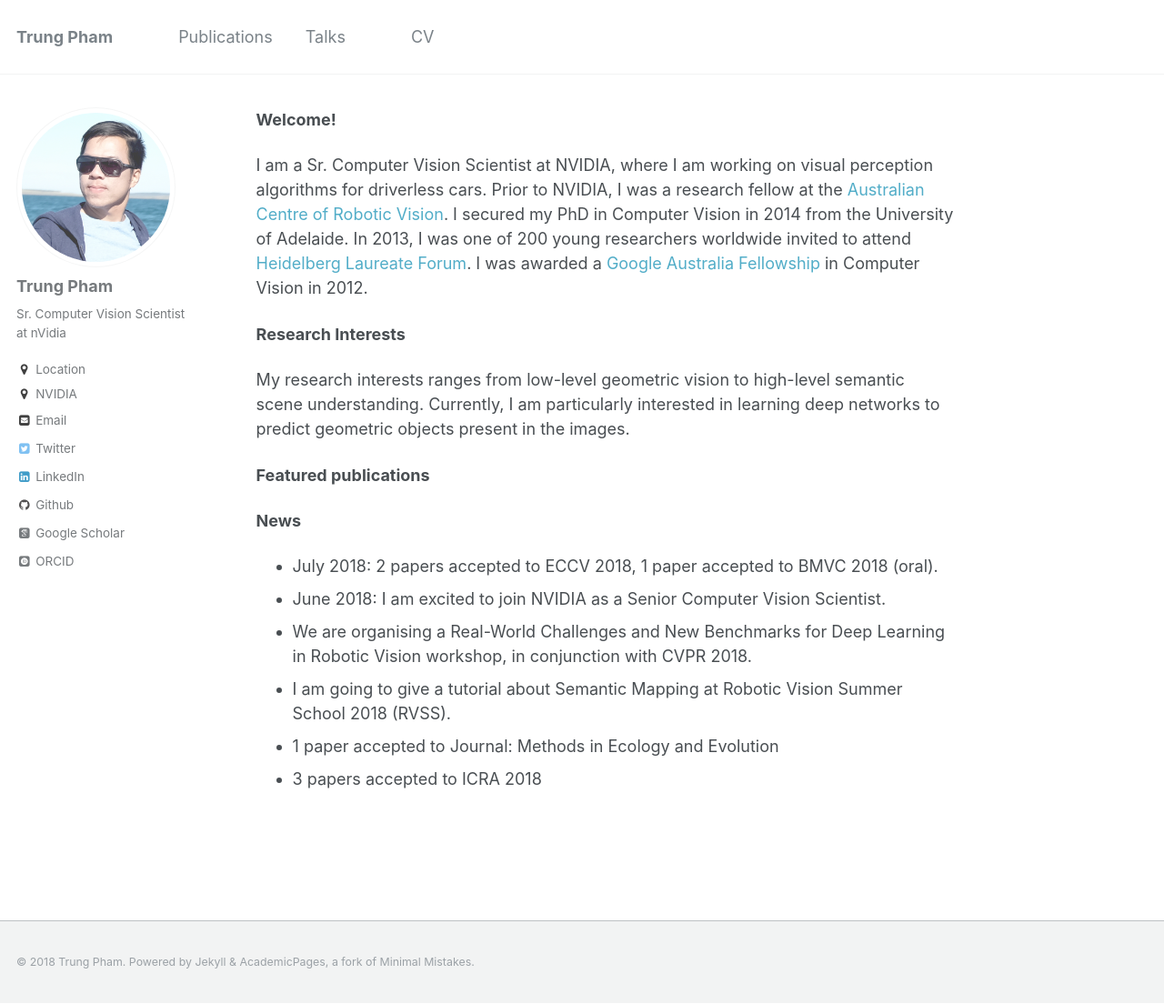
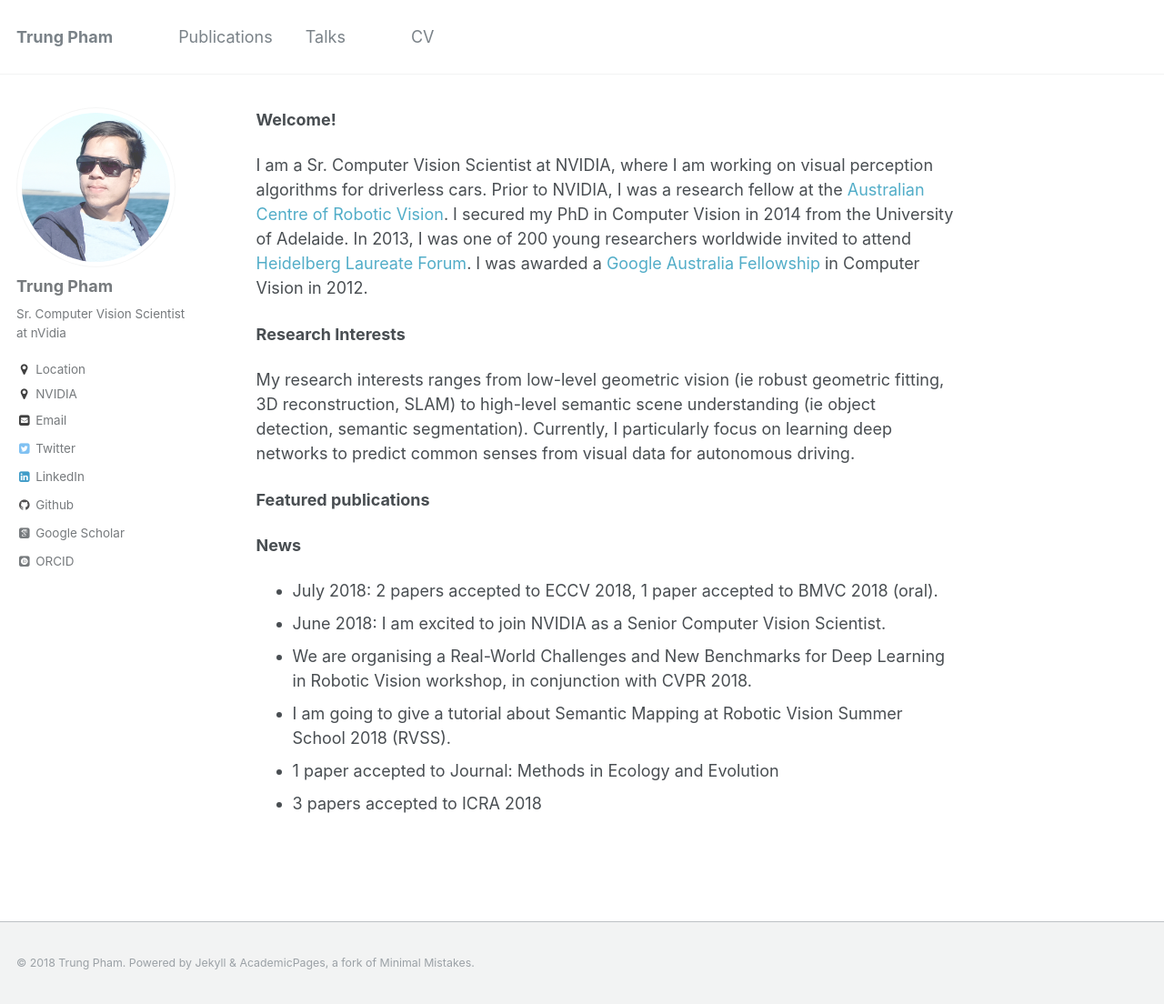
Before and after one commit to trungtpham/trungtpham.github.io, a Jekyll site: the page built from index.md, in a window 1280 px wide and 1104 px high. Shown: the whole window at 91% size. Built offline with Jekyll 4.4.1, drawn with Linux system fonts in a browser that asks for light colours; some web fonts are replaced; our own code applies the rules of GitHub Pages for plain Markdown files.

Commit message:
Update index.md

```diff
--- a/index.md
+++ b/index.md
@@ -4,7 +4,7 @@ I am a Sr. Computer Vision Scientist at NVIDIA, where I am working on visual per
 
 **Research Interests**
 
-My research interests ranges from low-level geometric vision to high-level semantic scene understanding. Currently, I am particularly interested in learning deep networks to predict geometric objects present in the images.
+My research interests ranges from low-level geometric vision (ie robust geometric fitting, 3D reconstruction, SLAM) to high-level semantic scene understanding (ie object detection, semantic segmentation). Currently, I particularly focus on learning deep networks to predict common senses from visual data for autonomous driving.
 
 **Featured publications**
 
```
